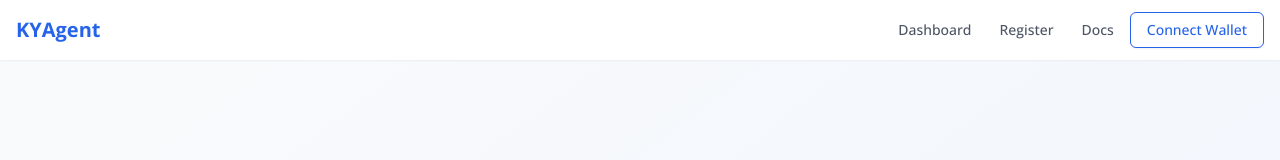
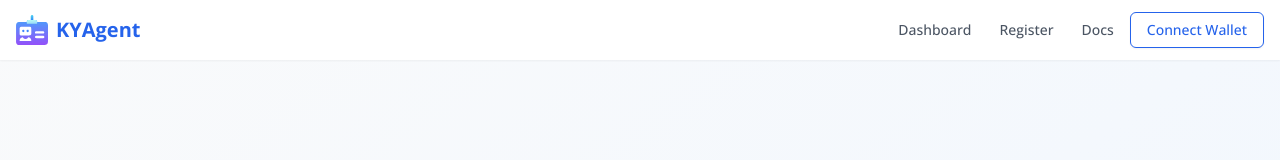
Before and after one commit to Ayushjain2205/hedera-hackathon, a Next.js app: page / in a window 1280 px wide. Shown: the top 160 px of the page. Built offline with nearby package versions, Linux system fonts and the light colour scheme.

Commit message:
Add logo

```diff
--- a/components/navbar.tsx
+++ b/components/navbar.tsx
@@ -1,6 +1,7 @@
 "use client";
 
 import Link from "next/link";
+import Image from "next/image";
 import { usePathname } from "next/navigation";
 import { Button } from "@/components/ui/button";
 
@@ -16,8 +17,9 @@ export function Navbar() {
   return (
     <nav className="bg-white shadow-sm sticky top-0 z-50">
       <div className="container mx-auto px-4 py-3 flex justify-between items-center">
-        <Link href="/" className="text-xl font-bold text-blue-600">
-          KYAgent
+        <Link href="/" className="flex items-center space-x-2">
+          <Image src="/KYAgent.svg" alt="KYAgent Logo" width={32} height={32} />
+          <span className="text-xl font-bold text-blue-600">KYAgent</span>
         </Link>
         <div className="flex items-center space-x-1">
           {navItems.map((item) => (
```
Also changed, not shown: public/KYAgent.svg (added).
